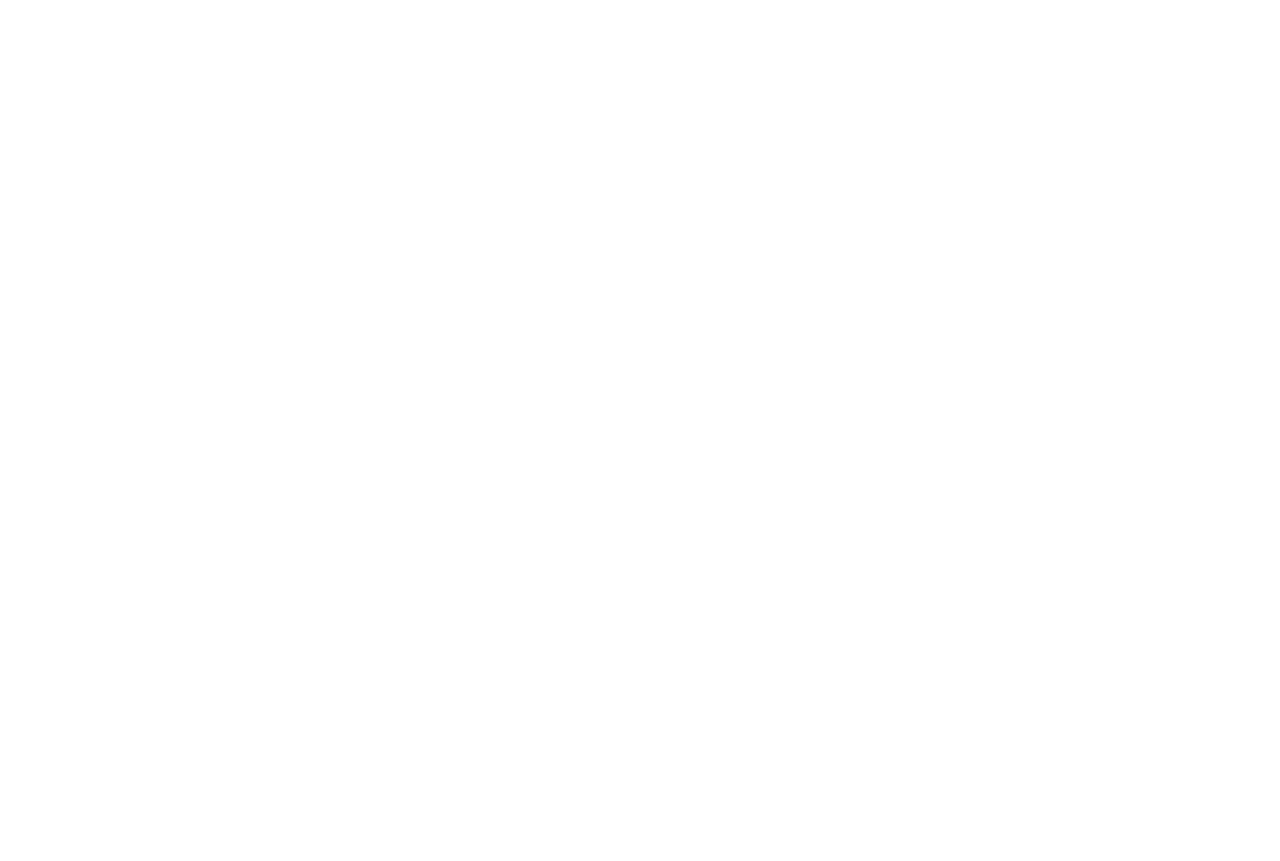
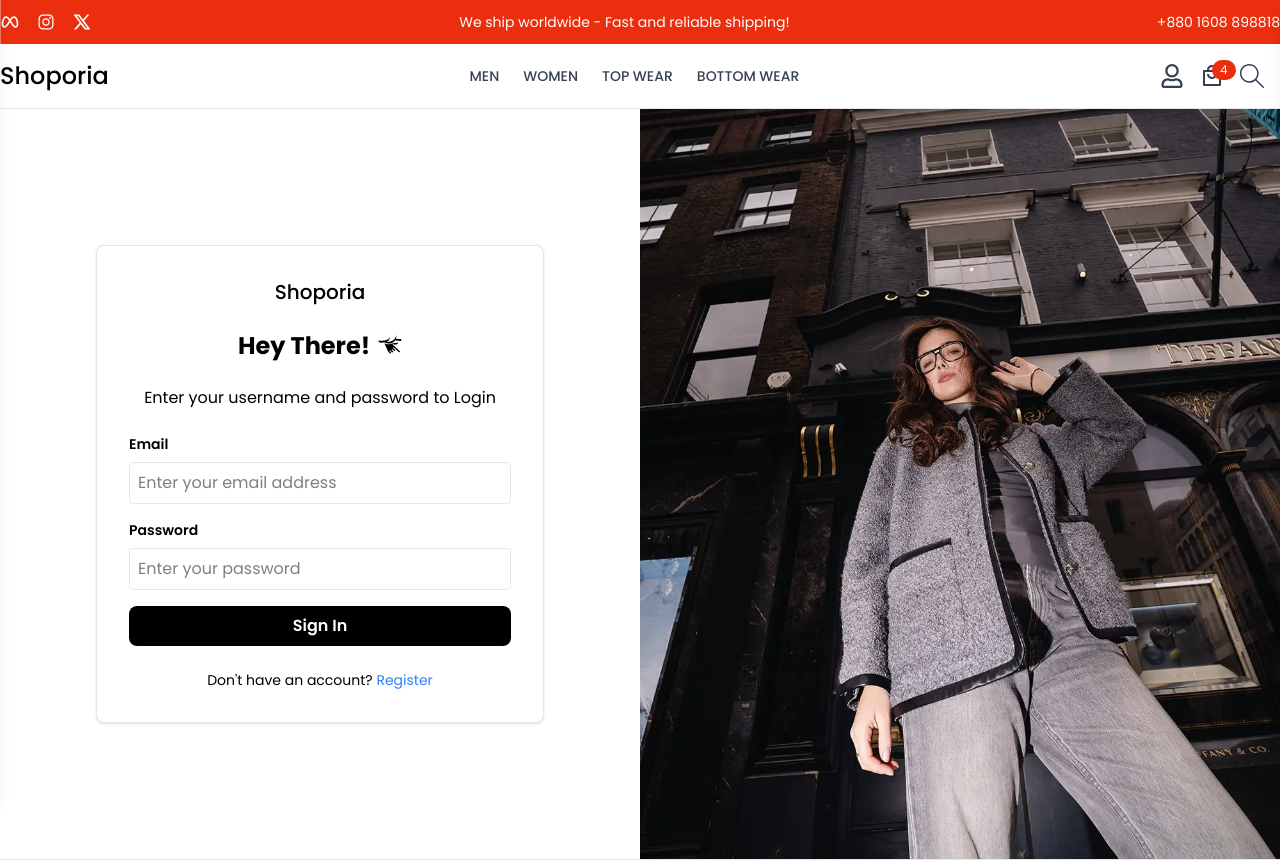
Before and after one commit to asm-shad/Shoporia, a React (Vite) app in the folder frontend/: page /login in a window 1280 px wide. Before the commit this address had no page. Shown: the top 861 px of the page. Before the commit the page ends 800 px from the top, so only its background shows below. Built offline with nearby package versions, Linux system fonts and the light colour scheme.

Commit message:
Login Page design complete

```diff
--- a/frontend/src/App.jsx
+++ b/frontend/src/App.jsx
@@ -2,6 +2,7 @@
 import UserLayout from "./components/Layout/UserLayout";
 import Home from "./pages/Home";
 import { Toaster } from "sonner";
+import Login from "./pages/Login";
 
 function App() {
   return (
@@ -12,8 +13,8 @@
           <Route path="/" element={<UserLayout></UserLayout>}>
             {/* User */}
             <Route index element={<Home></Home>}></Route>
+            <Route path="login" element={<Login></Login>}></Route>
           </Route>
-
           <Route>{/* Admin */}</Route>
         </Routes>
       </BrowserRouter>
--- /dev/null
+++ b/frontend/src/pages/Login.jsx
@@ -0,0 +1,69 @@
+import React, { useState } from "react";
+import { GiHandOfGod } from "react-icons/gi";
+import { Link } from "react-router-dom";
+import login from "../assets/login.webp";
+
+const Login = () => {
+  const [email, setEmail] = useState("");
+  const [password, setPassword] = useState("");
+  return (
+    <div className="flex">
+      <div className="w-full md:w-1/2 flex flex-col justify-center items-center p-8 md:p-12">
+        <form className="w-full max-w-md bg-white p-8 rounded-lg border border-gray-200 shadow-sm">
+          <div className="flex justify-center mb-6">
+            <h2 className="text-xl font-medium font-rancho">Shoporia</h2>
+          </div>
+          <h2 className="text-2xl font-bold text-center mb-6 flex items-center justify-center gap-2">
+            Hey There! <GiHandOfGod></GiHandOfGod>
+          </h2>
+          <p className="text-center mb-6">
+            Enter your username and password to Login
+          </p>
+          <div className="mb-4">
+            <label className="block text-sm font-semibold mb-2">Email</label>
+            <input
+              type="email"
+              value={email}
+              onChange={(e) => setEmail(e.target.value)}
+              className="w-full p-2 border border-gray-200 rounded"
+              placeholder="Enter your email address"
+            />
+          </div>
+          <div className="mb-4">
+            <label className="block text-sm font-semibold mb-2">Password</label>
+            <input
+              type="password"
+              value={password}
+              onChange={(e) => setPassword(e.target.value)}
+              className="w-full p-2 border border-gray-200 rounded"
+              placeholder="Enter your password"
+            />
+          </div>
+          <button
+            type="submit"
+            className="bg-black text-white p-2 rounded-lg font-semibold hover:bg-gray-800 transition w-full cursor-pointer"
+          >
+            Sign In
+          </button>
+          <p className="mt-6 text-center text-sm">
+            Don't have an account?{" "}
+            <Link to="/register" className="text-blue-500">
+              Register
+            </Link>
+          </p>
+        </form>
+      </div>
+      <div className="hidden md:block w-1/2 bg-gray-800">
+        <div className="h-full flex flex-col justify-center items-center">
+          <img
+            src={login}
+            alt="Login to Account"
+            className="h-[750px] w-full object-cover"
+          />
+        </div>
+      </div>
+    </div>
+  );
+};
+
+export default Login;
```
